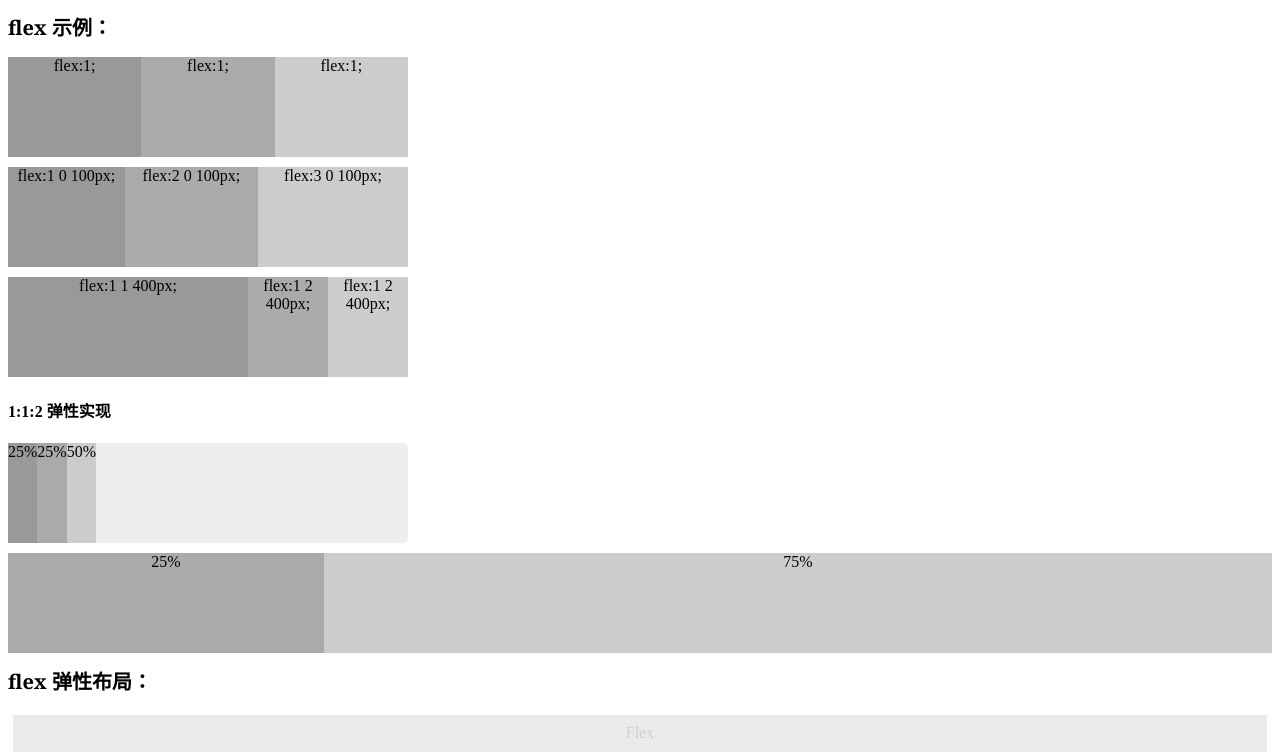
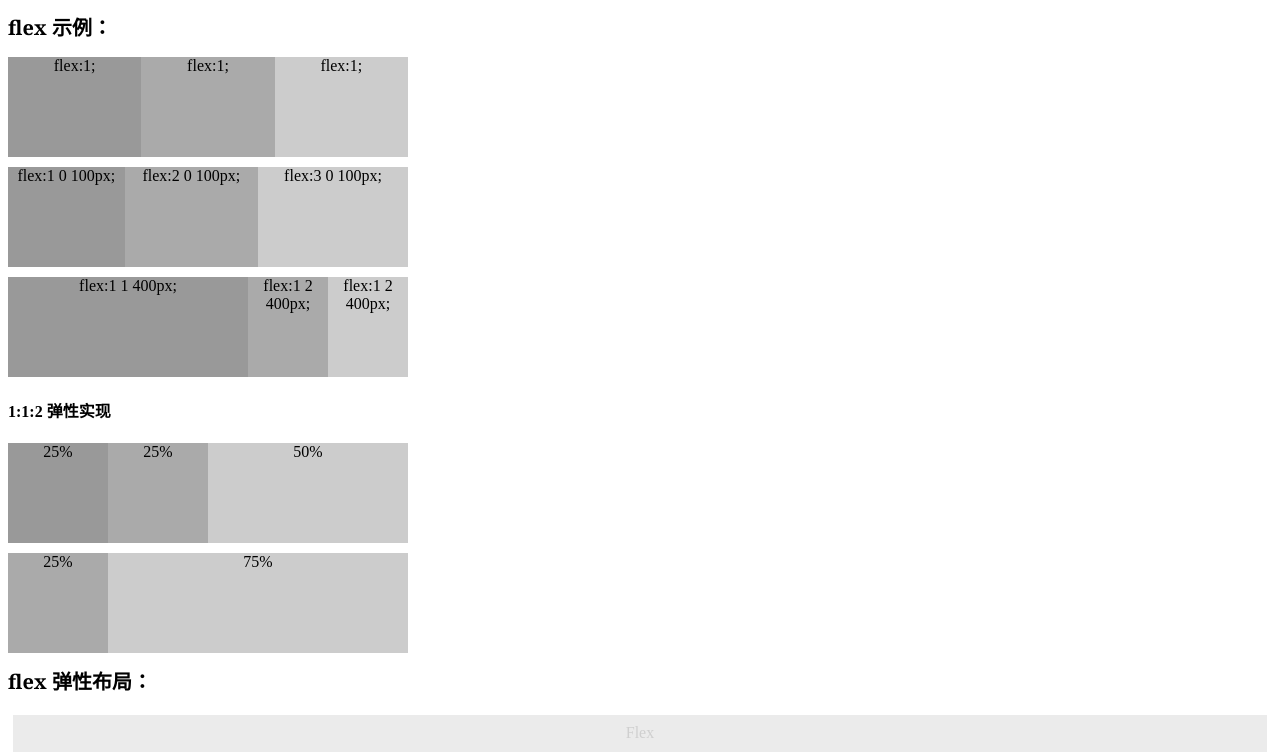
Before and after one commit to webcoding/flex_layout, a plain HTML site: page flex.html in a window 1280 px wide. Shown: the top 754 px of the page. Drawn offline with Linux system fonts and the light colour scheme.

Commit message:
调整比例控制布局 flex-grid实现

```diff
--- a/flex.html
+++ b/flex.html
@@ -21,10 +21,29 @@ width:400px;height:100px;margin:10px 0 0;padding:0;border-radius:5px;list-style:
 .box3 li:nth-child(1){flex:1 1 400px;}
 .box3 li:nth-child(2){flex:1 2 400px;}
 .box3 li:nth-child(3){flex:1 2 400px;}
-.flex__1-1-2{width: auto;}
-.flex__1-1-2 li:nth-child(1){flex:0 0 25%;}
-.flex__1-1-2 li:nth-child(2){flex:0 0 25%;}
-.flex__1-1-2 li:nth-child(3){flex:1 1 75%;}
+
+.flex-grid{
+  display: flex;
+  list-style: none;
+}
+.flex-grid-cell {
+  flex: 1;
+}
+.flex-grid-cell.u-full {
+  flex: 0 0 100%;
+}
+.flex-grid-cell.u-1of2 {
+  flex: 0 0 50%;
+}
+.flex-grid-cell.u-1of3 {
+  flex: 0 0 33.3333%;
+}
+.flex-grid-cell.u-1of4 {
+  flex: 0 0 25%;
+}
+.flex-grid-cell.u-1of5 {
+  flex: 0 0 20%;
+}
 .hidden{ display: none}
 
 .flex{
@@ -70,15 +89,15 @@ width:400px;height:100px;margin:10px 0 0;padding:0;border-radius:5px;list-style:
 </ul>
 
 <h4>1:1:2 弹性实现</h4>
-<ul class="box box4">
-  <li>25%</li>
-  <li>25%</li>
-  <li>50%</li>
+<ul class="box flex-grid">
+  <li class="flex-grid-cell u-1of4">25%</li>
+  <li class="flex-grid-cell u-1of4">25%</li>
+  <li class="flex-grid-cell">50%</li>
 </ul>
-<ul class="box flex__1-1-2">
-  <li class="hidden">0</li>
-  <li>25%</li>
-  <li>75%</li>
+<ul class="box flex-grid">
+  <li class="flex-grid-cell u-1of4 hidden">0</li>
+  <li class="flex-grid-cell u-1of4">25%</li>
+  <li class="flex-grid-cell">75%</li>
 </ul>
 
 <h1>flex 弹性布局：</h1>
```
